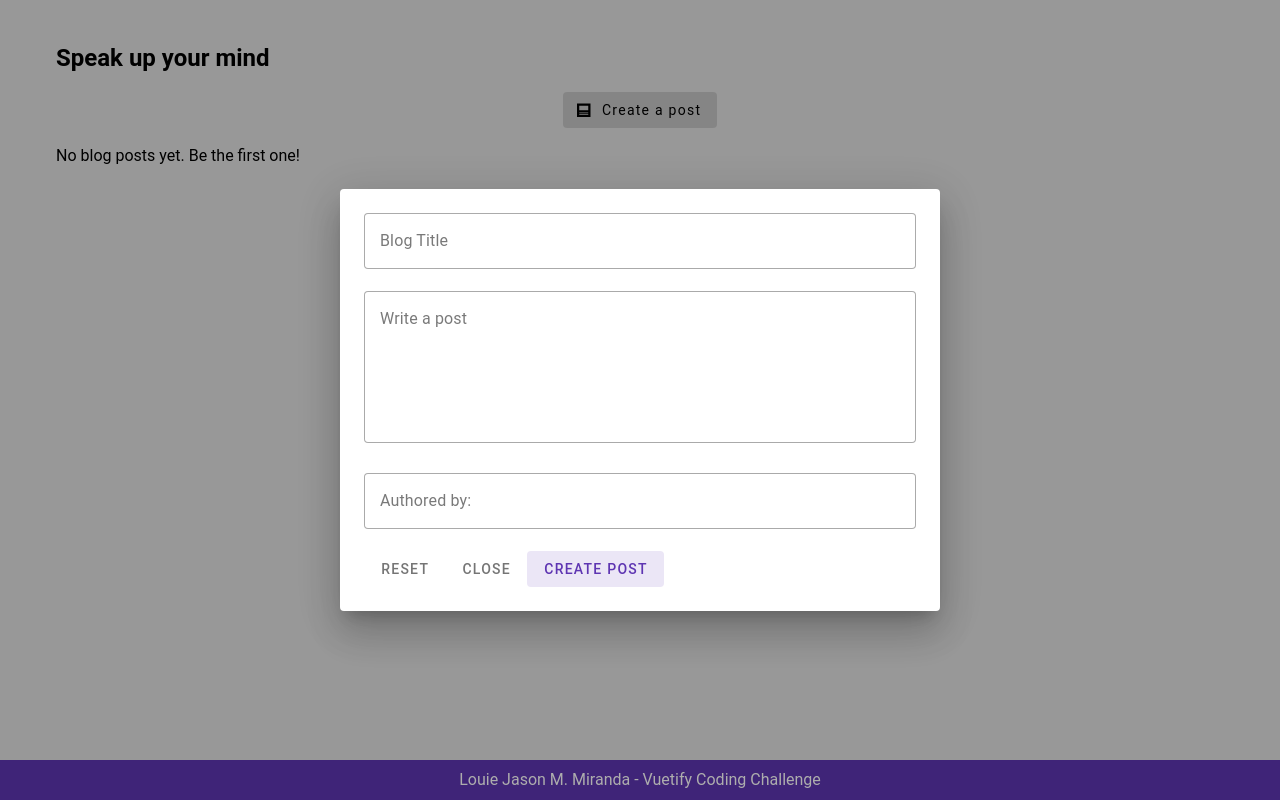
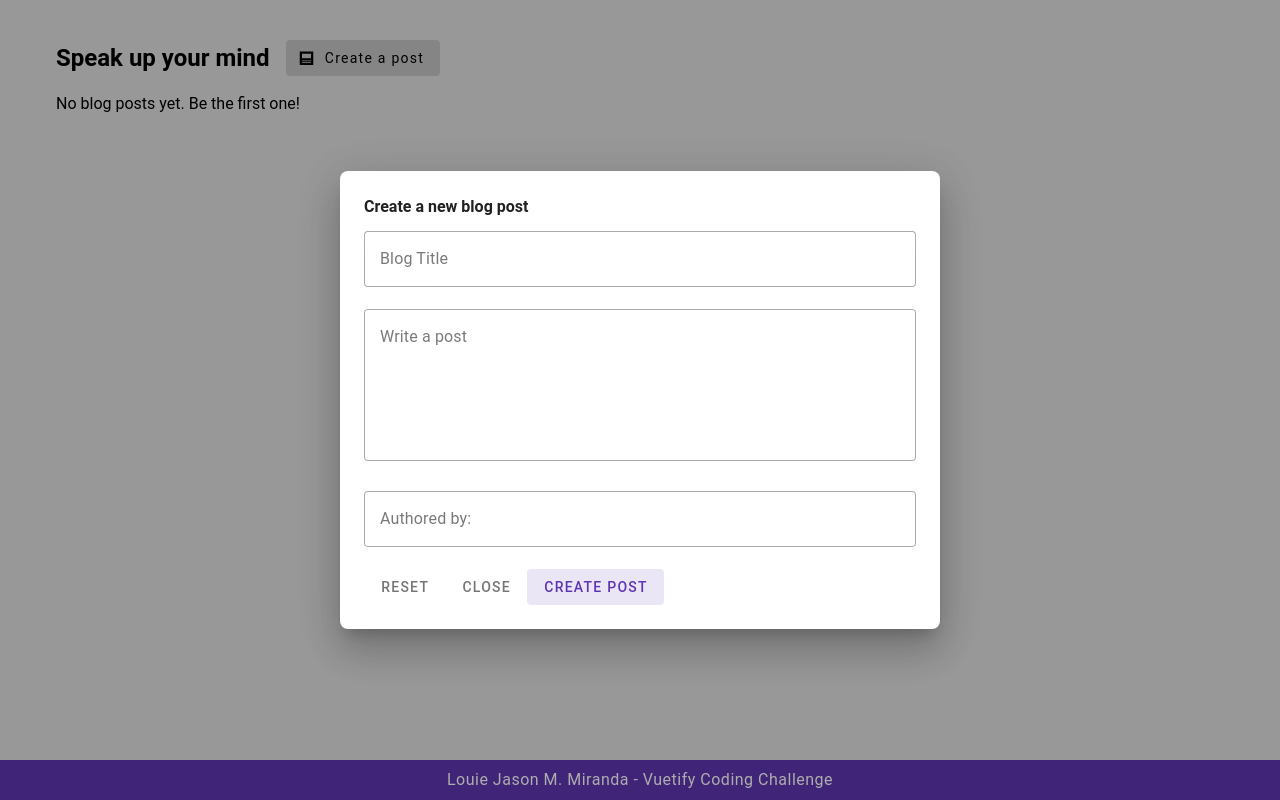
Before and after one commit to Son2641/vuetify-code-challenge, a Vue app: page / in a window 1280 px wide. Both pictures are taken after a click on the button "Create a post". Built offline with nearby package versions, Linux system fonts and the light colour scheme.

Commit message:
feat: minor UI updates

```diff
--- a/src/components/AppFooter.vue
+++ b/src/components/AppFooter.vue
@@ -1,6 +1,6 @@
 <template>
   <v-footer height="40" color="primary" app>
-    <div class="max-w-75 mx-auto">
+    <div class="max-w-75 mx-auto text-md-body-1 text-caption">
       Louie Jason M. Miranda - Vuetify Coding Challenge
     </div>
   </v-footer>
--- a/src/layouts/default.vue
+++ b/src/layouts/default.vue
@@ -1,5 +1,5 @@
 <template>
-  <v-main class="bg-grey-lighten-2 pa-6">
+  <v-main class="bg-grey-lighten-2 pa-2">
     <router-view />
   </v-main>
 
--- a/src/pages/index.vue
+++ b/src/pages/index.vue
@@ -7,12 +7,7 @@ import { type BlogPost, type BlogFormField } from "@/types/globals";
 import { useDate } from "vuetify";
 
 // Refs
-
 const isLoading = ref<boolean>(false);
-// Date formatting
-const formatDate = (date: Date | undefined) => {
-  return useDate().format(date, "keyboardDateTime24h");
-};
 
 // Store
 const store = useAppStore();
@@ -43,6 +38,8 @@ const rules = [
 ];
 
 // Methods
+
+//Form Methods
 const submitBlog = async (
   { title, text, author }: BlogFormField,
   blogPostArr: BlogPost[]
@@ -74,16 +71,22 @@ const submitBlog = async (
     isFormOpen.value = false;
   }, 2000);
 };
+
+// Date Methods
+const formatDate = (date: Date | undefined) => {
+  return useDate().format(date, "keyboardDateTime24h");
+};
 </script>
 
 <template>
   <v-container>
+    <v-row align="center" class="pa-3">
       <h2>Speak up your mind</h2>
       <div class="pa-4 text-center">
-      <v-dialog v-model="isFormOpen" max-width="600" class="pa-2">
+        <v-dialog v-model="isFormOpen" max-width="600" persistent class="pa-2">
           <template v-slot:activator="{ props: activatorProps }">
             <v-btn
-            class="text-none font-weight-regular"
+              class="text-none font-weight-regular elavation-15"
               prepend-icon="mdi-post"
               text="Create a post"
               variant="tonal"
@@ -91,7 +94,10 @@ const submitBlog = async (
             ></v-btn>
           </template>
 
-        <v-sheet class="pa-6">
+          <v-sheet class="pa-6 rounded-lg">
+            <h4 class="mb-3">
+              {{ isEditing ? "Edit this blog post" : "Create a new blog post" }}
+            </h4>
             <v-form ref="blogForm" @submit.prevent fast-fail>
               <v-text-field
                 v-model="blogTitle"
@@ -150,10 +156,12 @@ const submitBlog = async (
           </v-sheet>
         </v-dialog>
       </div>
+    </v-row>
+
     <div v-if="!blogPosts.length">No blog posts yet. Be the first one!</div>
     <div v-else>
-      <div v-for="blog in blogPosts" :key="blog.id" class="my-2">
-        <v-card>
+      <div v-for="blog in blogPosts" :key="blog.id" class="mb-8">
+        <v-card class="elevation-15 rounded-lg">
           <v-card-title>{{ blog.title }}</v-card-title>
           <v-card-text>{{ blog.text }}</v-card-text>
           <v-card-subtitle>Authored by: {{ blog.author }}</v-card-subtitle>
--- a/src/stores/app.ts
+++ b/src/stores/app.ts
@@ -5,6 +5,7 @@ import type { VForm } from "vuetify/components";
 export const useAppStore = defineStore(
   "app",
   () => {
+    // Refs
     const blogTitle = ref(undefined);
     const blogText = ref(undefined);
     const blogAuthor = ref(undefined);
@@ -14,6 +15,7 @@ export const useAppStore = defineStore(
     const editBlogId = ref(undefined);
     const blogForm = ref<VForm | null>(null);
 
+    // Methods
     const openEditForm = (blog: BlogPost): void => {
       isEditing.value = true;
       isFormOpen.value = true; // Reuse the same form dialog
```
Lines whose indentation alone changed are shown as unchanged.
